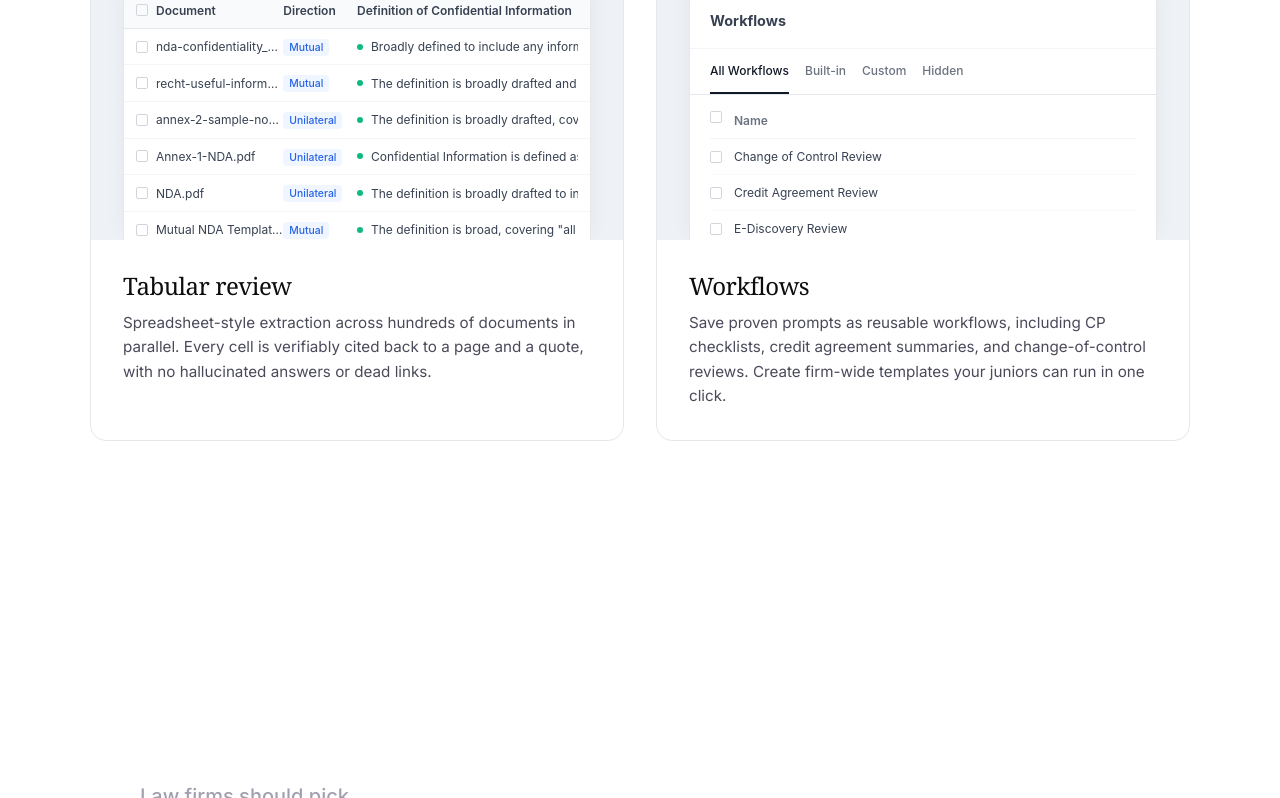
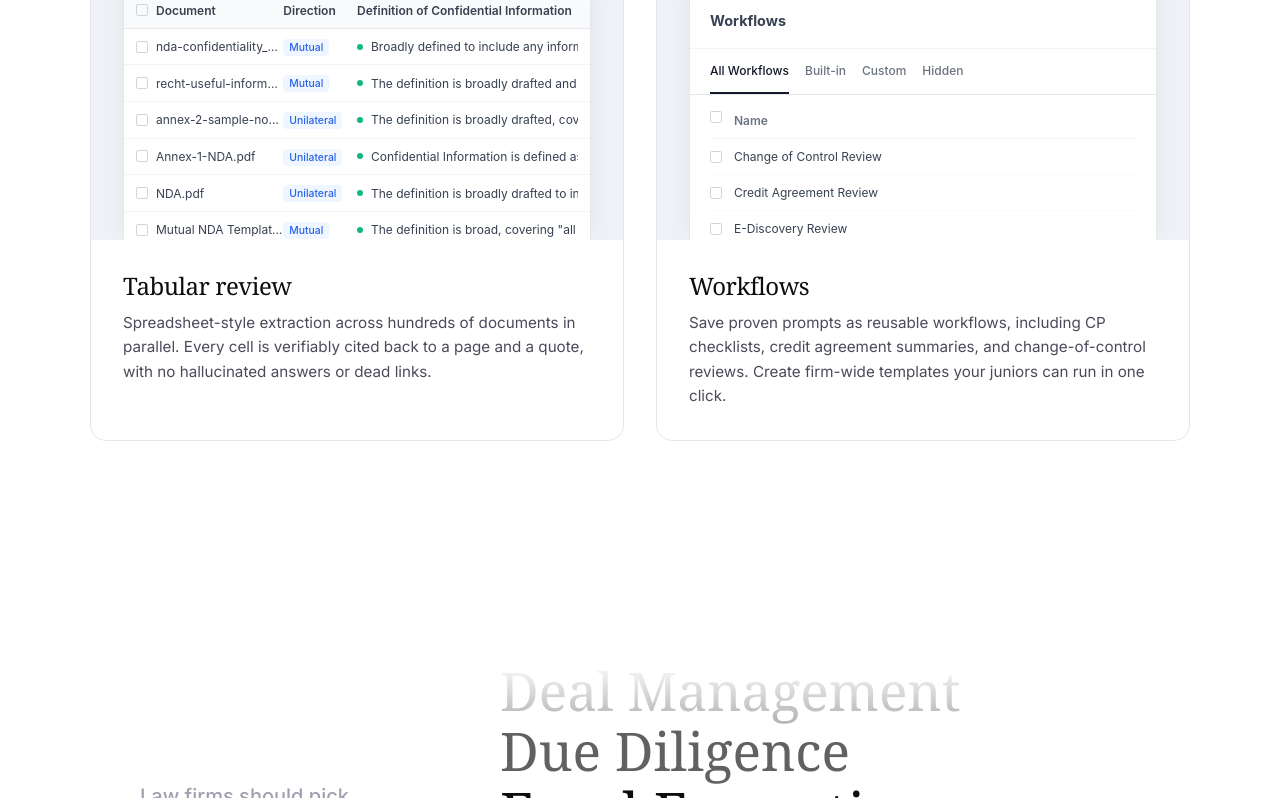
Before and after one commit to QuanteraAI/openspecter-website, a Next.js app: page / in a window 1280 px wide. Shown: the part 2970-3768 px from the top of the page. Built offline with nearby package versions, Linux system fonts and the light colour scheme; no server answers.

Commit message:
Fix text color in use cases ticker

```diff
--- a/src/app/globals.css
+++ b/src/app/globals.css
@@ -691,7 +691,7 @@ button {
   font-family: var(--font-primary);
   font-size: 3.5rem;
   font-weight: 500;
-  color: white;
+  color: var(--text-primary);
   transition: opacity 0.6s ease, transform 0.6s ease;
   transform-origin: center left;
   white-space: nowrap;
```
